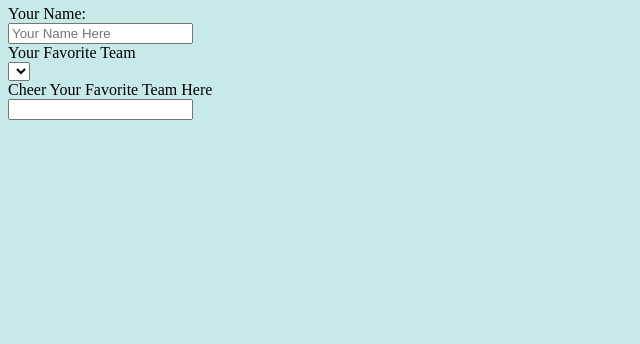
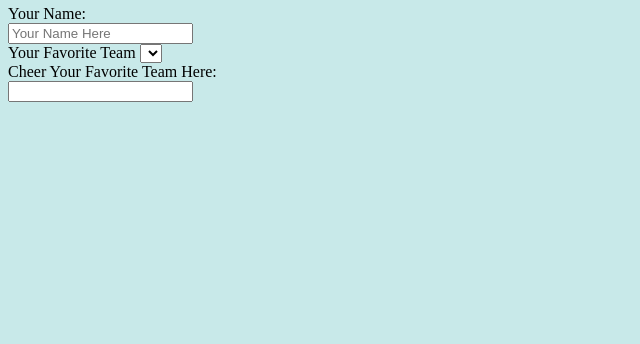
Before and after one commit to oldingb21/flatiron-frontend-phase-1-project, a plain HTML site: page index.html in a window 1280 px wide. Shown: the part 456-800 px from the top of the page, without its empty margins (0-640 px from the left). Drawn offline with Linux system fonts and the light colour scheme.

Commit message:
cleaned up some of the displayed text on my form

```diff
--- a/index.html
+++ b/index.html
@@ -53,10 +53,10 @@
             <form>
                 <label for="user_name">Your Name:</label><br>
                 <input type="text" id="user_name" name="user_name" placeholder="Your Name Here"><br>
-                <label for="fav_team">Your Favorite Team</label><br>
-                <select id="fav_team">
+                <label for="fav_team">Your Favorite Team</label>
+                <select name="fav_team" id="fav_team">
                 </select><br>
-                <label for="new_comment">Cheer Your Favorite Team Here</label><br>
+                <label for="new_comment">Cheer Your Favorite Team Here:</label><br>
                 <input type="text" id="new_comment" name="new_comment"><br>
             </form>
         </section>
```
